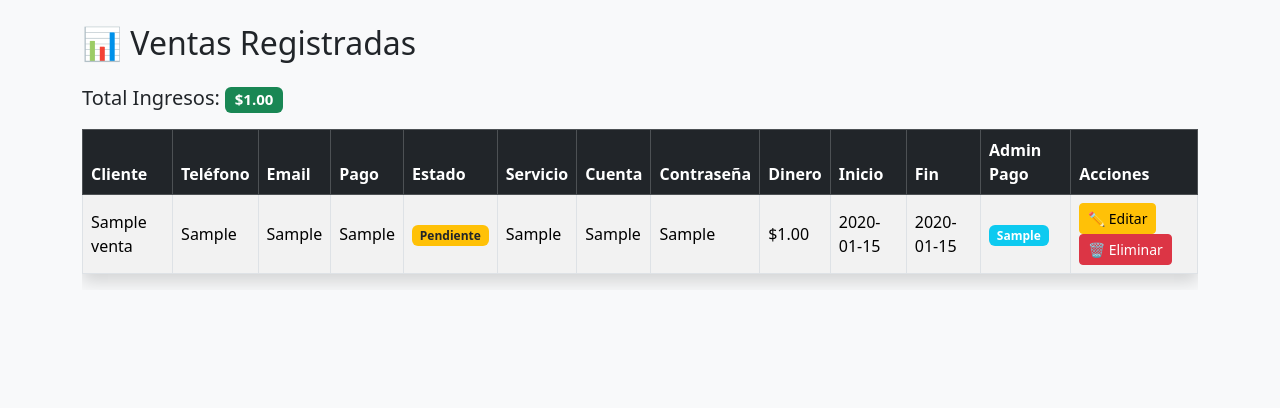
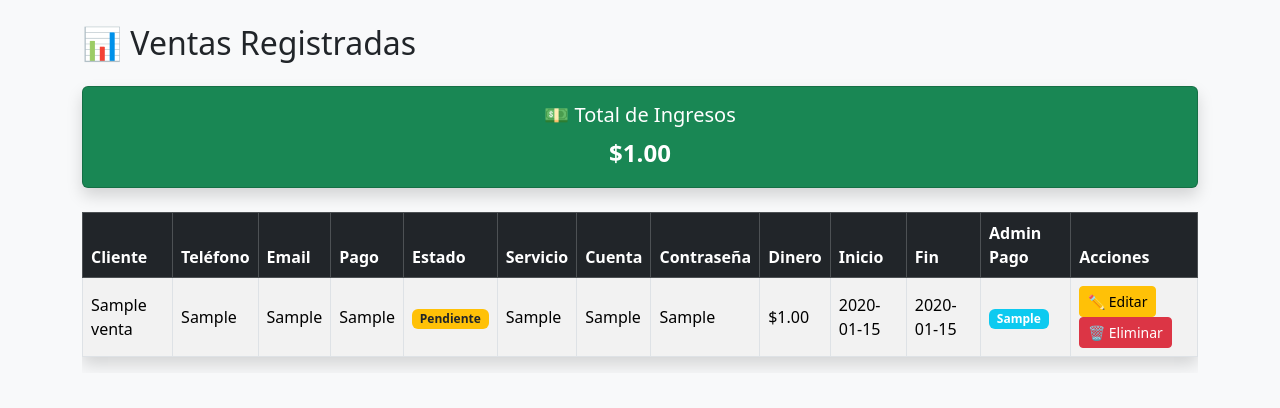
Before and after one commit to roblesluisalexis56-commits/Nexora-Team, a Flask app: page /dashboard in a window 1280 px wide. Shown: the part 56-464 px from the top of the page. Run offline with Flask 3, Linux system fonts and the light colour scheme; a user stored in the database is signed in; tables that the repository leaves empty hold one stand-in row (values such as "Sample post").

Commit message:
Agregado total de ingresos al dashboard

```diff
--- a/templates/dashboard.html
+++ b/templates/dashboard.html
@@ -2,8 +2,14 @@
 {% block content %}
 <h2 class="mb-4">📊 Ventas Registradas</h2>
 
-<div class="mb-3">
-  <h5>Total Ingresos: <span class="badge bg-success">${{ "%.2f"|format(total_ingresos) }}</span></h5>
+<!-- Tarjeta de Total de Ingresos -->
+<div class="card text-white bg-success mb-4 shadow">
+  <div class="card-body text-center">
+    <h5 class="card-title">💵 Total de Ingresos</h5>
+    <p class="card-text fs-4 fw-bold">
+      ${{ "%.2f"|format(total_ingresos) }}
+    </p>
+  </div>
 </div>
 
 <div class="table-responsive">
```
